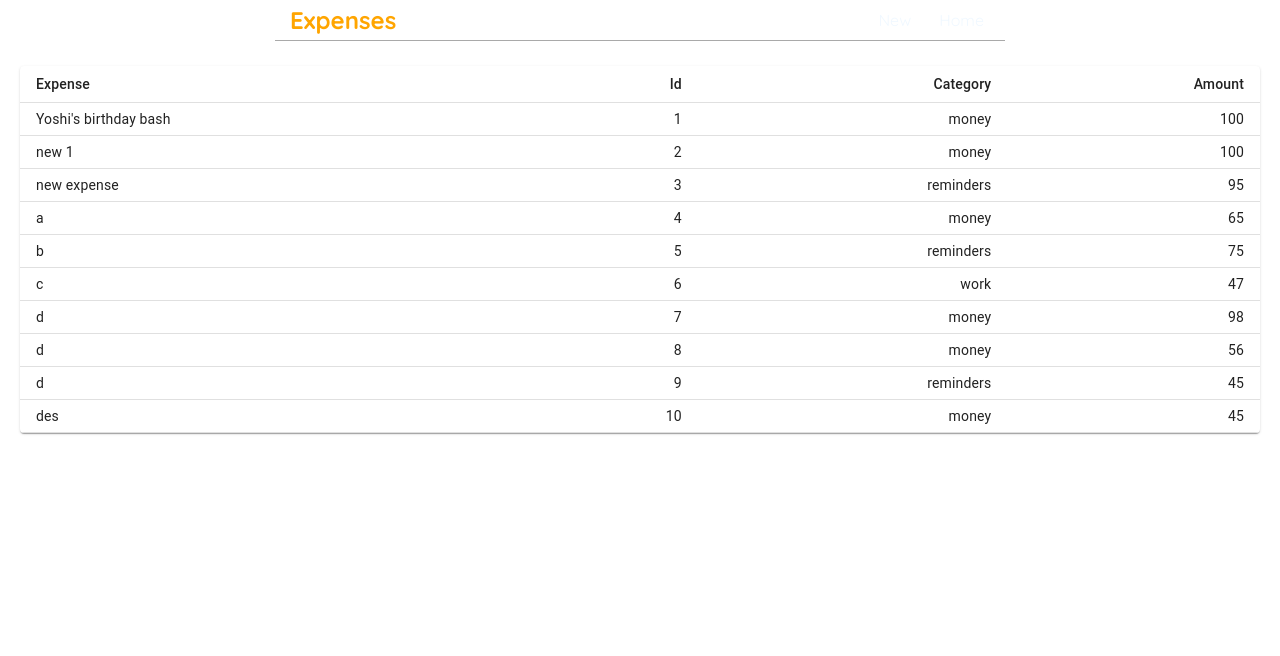
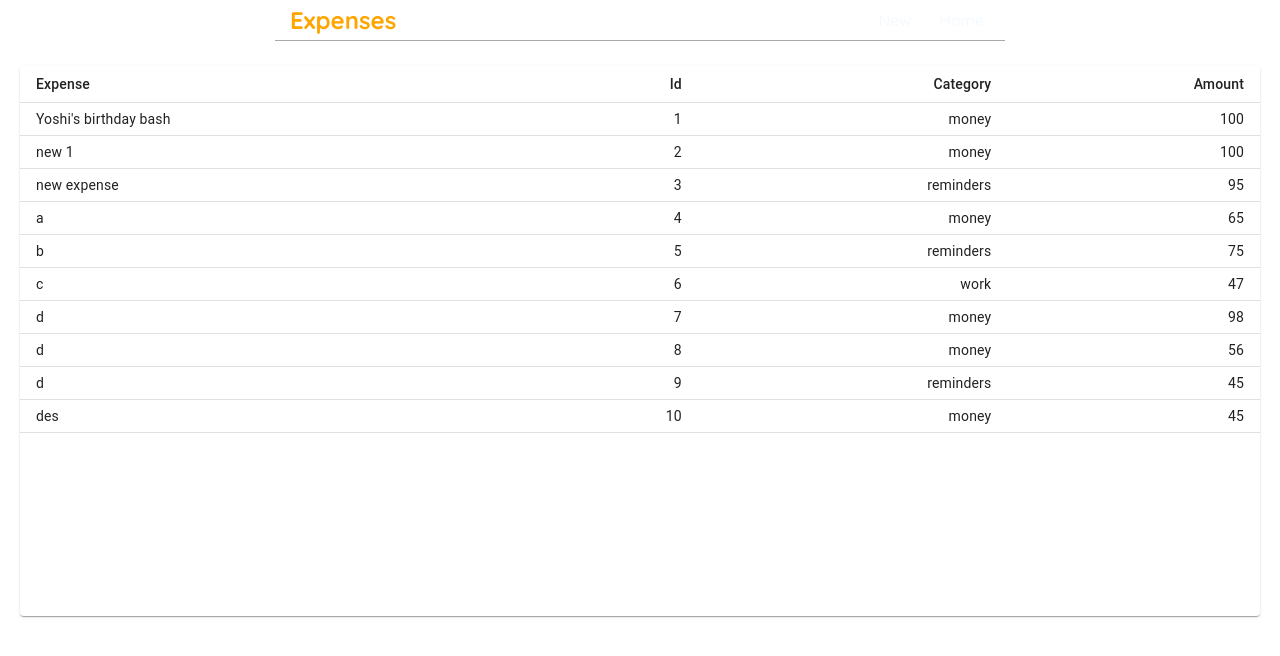
Before and after one commit to nparthas/Budgets, a React (Create React App) app in the folder app/desktop/: page /Expenses in a window 1280 px wide. Shown: the top 656 px of the page. Built offline with nearby package versions, Linux system fonts and the light colour scheme; data requests are answered from the project's data file.

Commit message:
table sizing

```diff
--- a/app/desktop/src/css/expenses.css
+++ b/app/desktop/src/css/expenses.css
@@ -1,6 +1,7 @@
 /* Expense sheet */
 
 .table {
+  height: 550px;
   max-height: 550px;
 }
 
```
